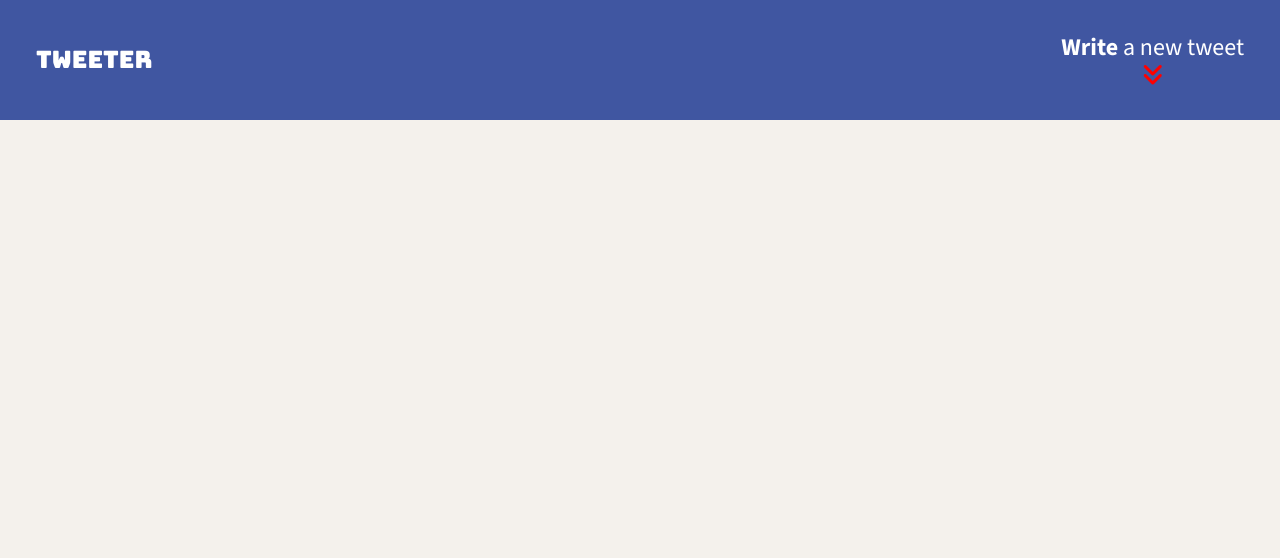
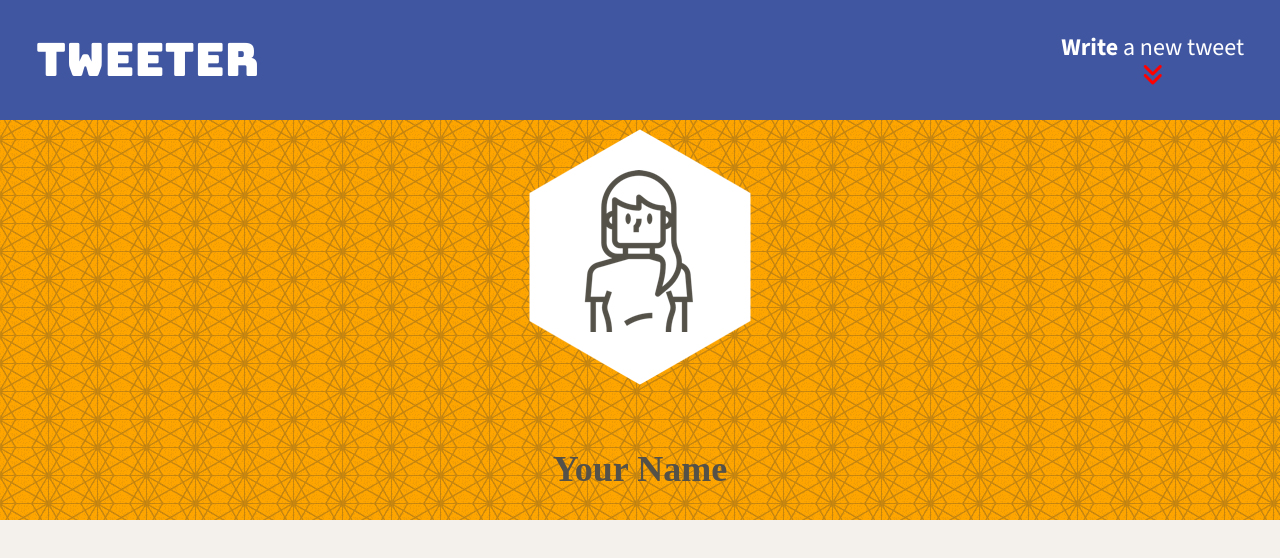
Before and after one commit to oatmilkies/tweeter, a website: page public/index.html in a window 1280 px wide. Drawn offline with nearby package versions, Linux system fonts and the light colour scheme.

Commit message:
Add header and header.css

```diff
--- a/public/index.html
+++ b/public/index.html
@@ -13,6 +13,7 @@
     <!-- App CSS -->
     <link rel="stylesheet" href="/styles/layout.css" type="text/css" />
     <link rel="stylesheet" href="/styles/nav.css" type="text/css" />
+    <link rel="stylesheet" href="/styles/header.css" type="text/css" />
 
     <!-- External JS -->
     <script src="https://ajax.googleapis.com/ajax/libs/jquery/3.4.1/jquery.min.js"></script>
@@ -24,7 +25,7 @@
 
   <body>
     <!-- Top nav bar (fixed) -->
-    <nav class="nav-container">
+    <nav class="nav-bar">
       <div>
         <span class="nav-title">tweeter</span>
       </div>
@@ -34,6 +35,16 @@
       </div>
     </nav>
 
+    <header class="header-box">
+      <div>
+          <img src="/images/profile-hex.png">
+      </div>
+      <br>
+      <div>
+          <h2>Your Name</h2>
+      </div>
+  </header>
+
     <!-- Page-specific (main) content here -->
     <main class="container"></main>
   </body>
--- /dev/null
+++ b/public/styles/header.css
@@ -0,0 +1,9 @@
+.header-box {
+  display: flex;
+  flex-direction: column;
+  align-items: center;
+  justify-content: end;
+  height: 520px;
+  background-color: orange;
+  background-image: url("./black-thread.png");
+}
--- a/public/styles/nav.css
+++ b/public/styles/nav.css
@@ -1,8 +1,9 @@
-.nav-container {
+.nav-bar {
   display: flex;
   flex-direction: row;
   align-items: center;
   justify-content: space-between;
+  position: fixed;
   height: 120px;
   width: 100%;
   background-color: #4056A1;
@@ -15,6 +16,7 @@
   font-family: "Bungee", sans-serif;
   font-weight: 400;
   font-style: normal;
+  font-size: 46px;
 }
 
 .nav-new-tweet {
--- a/server/data-files/initial-tweets.json
+++ b/server/data-files/initial-tweets.json
@@ -8,7 +8,7 @@
     "content": {
       "text": "If I have seen further it is by standing on the shoulders of giants"
     },
-    "created_at": 1709950888108
+    "created_at": 1710106810951
   },
   {
     "user": {
@@ -19,6 +19,6 @@
     "content": {
       "text": "Je pense , donc je suis"
     },
-    "created_at": 1710037288108
+    "created_at": 1710193210951
   }
 ]
```
Also changed, not shown: public/styles/black-thread.png (added), 1 other file.
